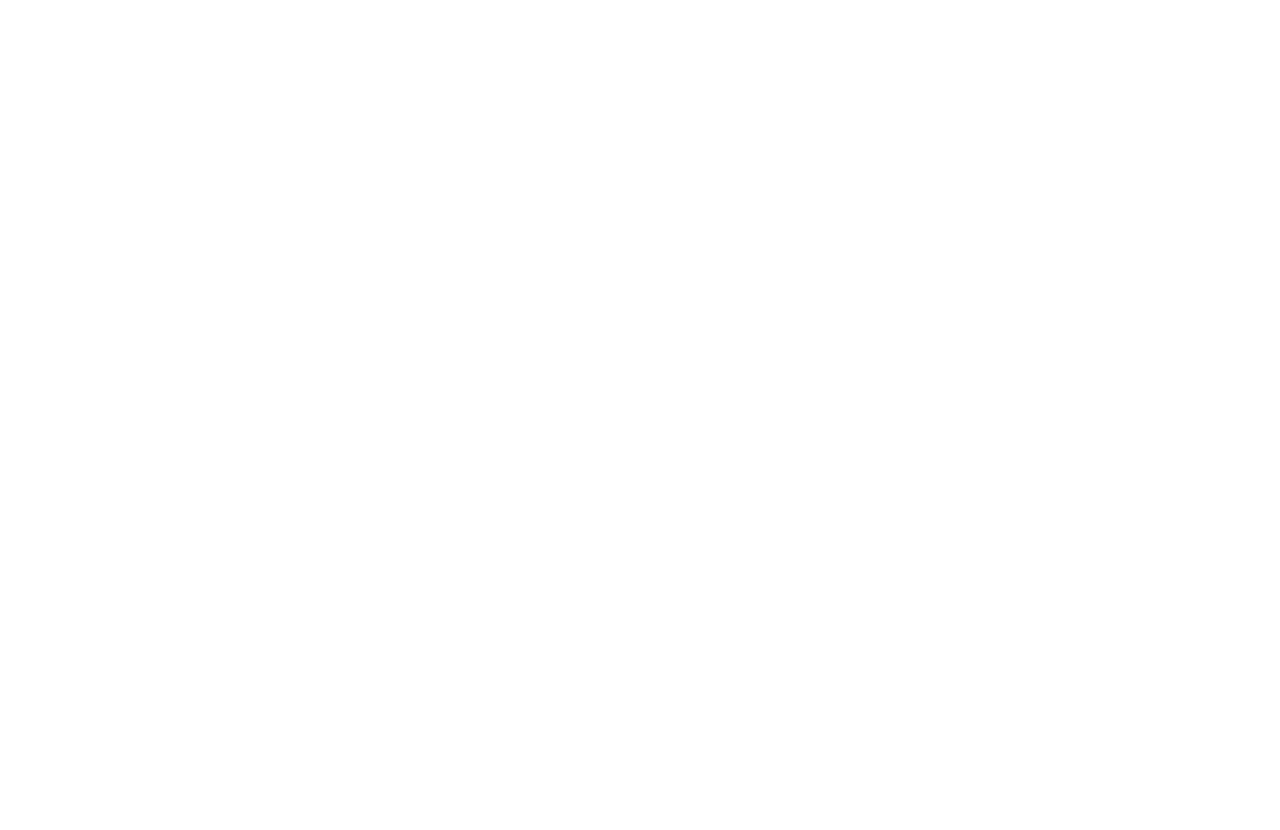
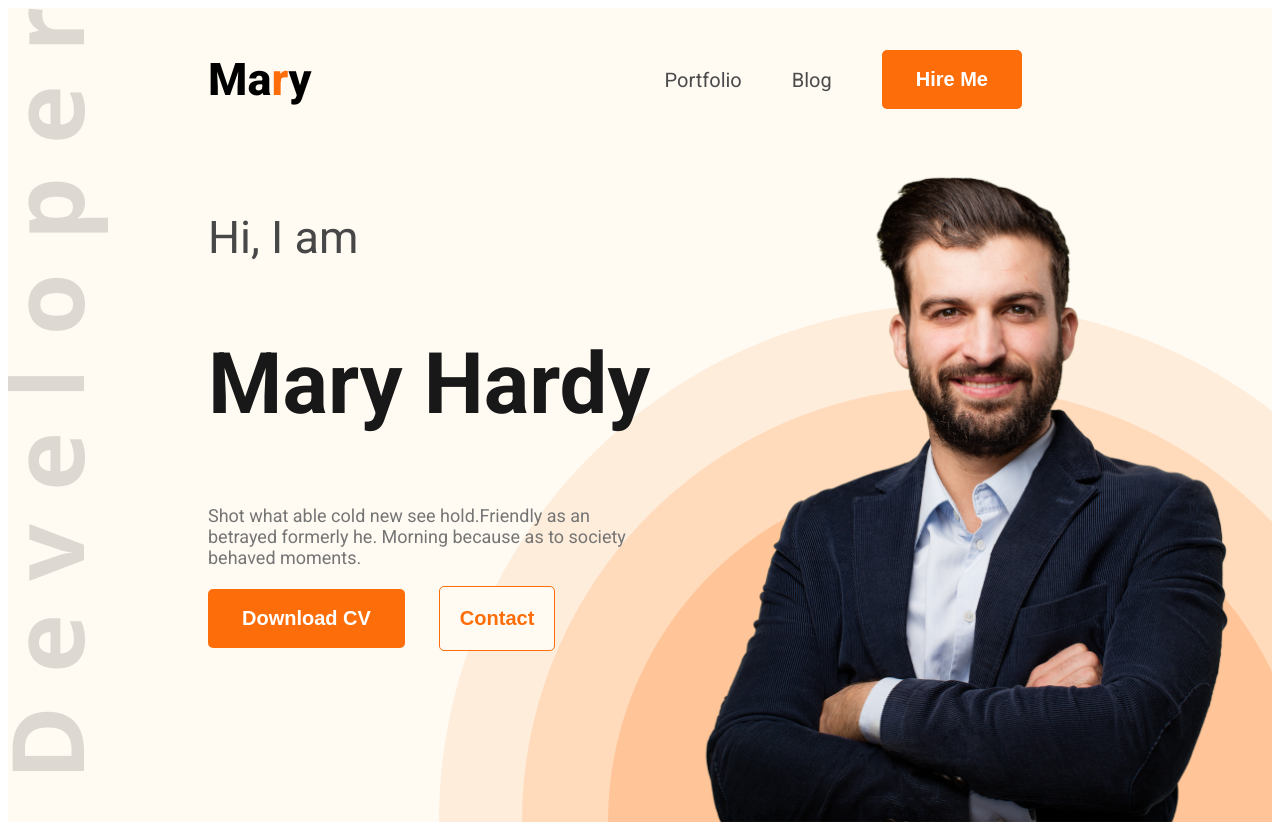
Before and after one commit to mariabiswas2020/web-developer-portfolio, a plain HTML site: page index.html in a window 1280 px wide. Before the commit the page ends 800 px from the top, so only its background shows below. Drawn offline with Linux system fonts and the light colour scheme.

Commit message:
completed the headder part

```diff
--- a/index.html
+++ b/index.html
@@ -1,13 +1,41 @@
 <!DOCTYPE html>
 <html lang="en">
+
 <head>
     <meta charset="UTF-8">
     <meta name="viewport" content="width=device-width, initial-scale=1.0">
     <title>Web Developer Portfolio</title>
+    <link rel="preconnect" href="https://fonts.googleapis.com">
+    <link rel="preconnect" href="https://fonts.gstatic.com" crossorigin>
+    <link href="https://fonts.googleapis.com/css2?family=Roboto:ital,wght@0,100..900;1,100..900&display=swap"
+        rel="stylesheet">
+    <link rel="stylesheet" href="styles/portfolio.css">
 </head>
-<body>
-    <header></header>
+
+<body class="roboto-normal-font">
+    <header>
+        <nav>
+            <h3 class="nav-title">Ma<span class="color-primary">r</span>y</h3>
+            <ul>
+                <li ><a class="dark-2" href="">Portfolio</a></li>
+                <li ><a class="dark-2" href="">Blog</a></li>
+                <li><a href=""> <button class="btn-primary">Hire Me</button></a></li>
+            </ul>
+
+        </nav>
+        <div class="banner-container">
+            <div class="banner">
+                <h4 class="banner-greetings">Hi, I  am</h4>
+                <h2 class="banner-title">Mary Hardy</h2>
+                <p class="banner-discription dark-3">Shot what able cold new see hold.Friendly as an betrayed formerly he. Morning because as to society behaved moments.</p>
+                <button class="btn-primary">Download CV</button>
+                <button class="contact">Contact</button>
+            </div>
+            <img class="image" src="images/hardy.png" alt="">
+        </div>
+    </header>
     <main></main>
     <footer></footer>
 </body>
+
 </html>
--- /dev/null
+++ b/styles/portfolio.css
@@ -0,0 +1,113 @@
+
+.roboto-normal-font {
+  font-family: "Roboto", sans-serif;
+  font-optical-sizing: auto;
+  font-style: normal;
+  font-variation-settings:
+    "wdth" 100;
+}
+ /* ** shard style** */
+.color-primary{
+    color: #FD6E0A;
+}
+.dark-1{
+    color: #181818;
+}
+.dark-2{
+    color: #4B4B4B;
+}
+.dark-3{
+    color: #757575;
+}
+
+
+.btn-primary{
+    background-color: #FD6E0A;
+    color: white;
+    font-weight: bold;
+    font-size: 20px;
+    padding: 18px 34px;
+    border-radius: 5px;
+    border: none;
+
+}
+/* header style */
+
+header{
+    background-image: url(../images/developer.png), url(../images/header_bg.png);
+    background-repeat: no-repeat;
+    background-position: top left, bottom right;
+    background-color: #FFFBF3;
+}
+
+/* *** nav style*** */
+
+nav{
+    display: flex;
+    align-items: center;
+    justify-content: space-between;
+    margin: 0 200px;
+}
+
+.nav-title{
+    font-weight: 800;
+    font-size: 45px;
+}
+nav>ul{
+    display: flex;
+    align-items: center;
+}
+
+nav>ul>li{
+    list-style: none;
+    margin-right: 50px;
+
+}
+
+nav>ul>li>a{
+    text-decoration: none;
+    font-size: 20px;
+}
+
+/* banner */
+
+.banner-greetings{
+    color: #474747;
+    font-size: 45px;
+    font-weight: 400;
+}
+
+.banner-title{
+    color: #181818;
+    font-size: 85px;
+    font-weight: bold;
+}
+
+.banner-discription{
+    font-size: 18px;
+}
+
+.contact{
+
+    color: #FD6E0A;
+    background-color: #FFFBF3;
+    padding: 20px;
+    border: 1px solid #FD6E0A;
+    border-radius: 5px;
+    font-weight: bold;
+    font-size: 20px;
+    margin-left: 30px;
+}
+
+.image{
+    width: 580px;
+}
+
+.banner-container{
+    display: flex;
+    justify-content: space-between;
+    margin: 0 35px 0 200px;
+}
+.banner{
+    width: 580px;
+}
--- /dev/null
+++ b/styles/test.css
@@ -0,0 +1,55 @@
+.roboto-normal-font {
+  font-family: "Roboto", sans-serif;
+  font-optical-sizing: auto;
+  font-style: normal;
+  font-variation-settings:
+    "wdth" 100;
+}
+
+/* shared */
+
+.dark-2{
+    color: #474747;
+}
+
+.btn-primary{
+    background-color: #FD6E0A;
+    color: white;
+    font-weight: bold;
+    font-size: 20px;
+    padding: 18px 34px;
+    border-radius: 5px;
+    border: none;
+
+}
+
+/* nav */
+.nav-title{
+    font-size: 45px;
+    font-weight: 800;
+}
+
+.text-primary{
+    color: #FD6E0A;
+}
+
+nav>ul>li{
+    list-style: none;
+    margin-right: 50px;
+}
+nav>ul>li>a{
+    text-decoration: none;
+    font-size: 20px;
+}
+
+nav>ul{
+    display: flex;
+    align-items: center;
+
+}
+nav{
+    display: flex;
+    align-items: center;
+    justify-content: space-between;
+    margin: 0 200px;
+}
```
Also changed, not shown: test.html (added, +27 -0 lines).
